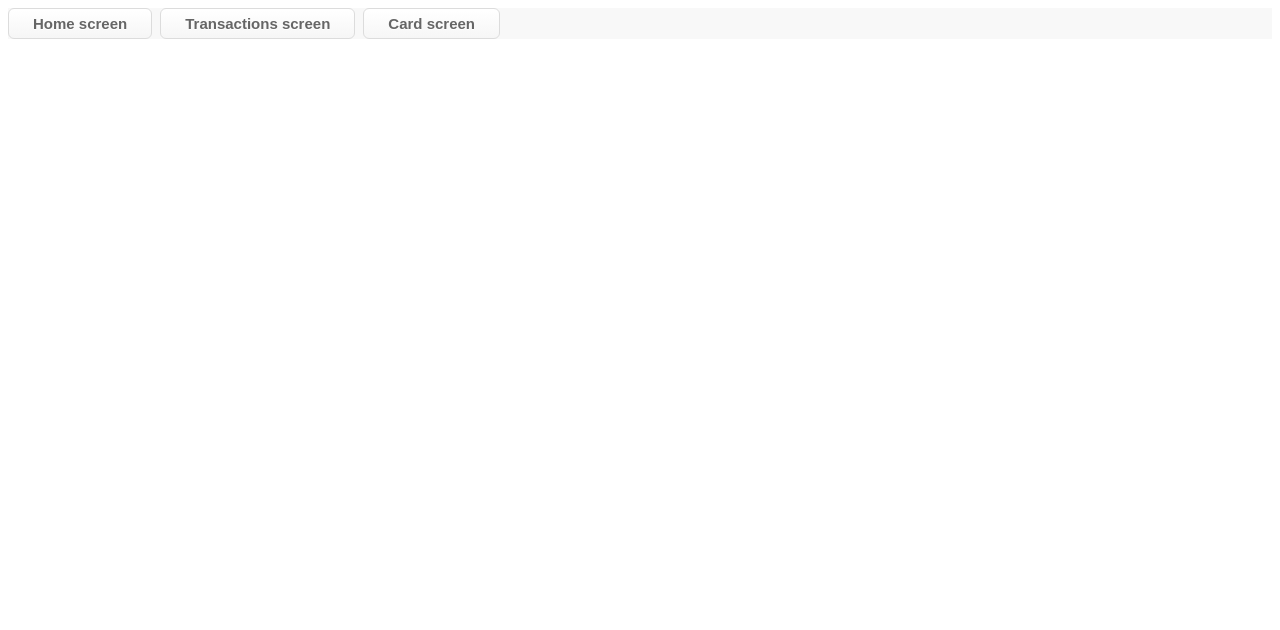
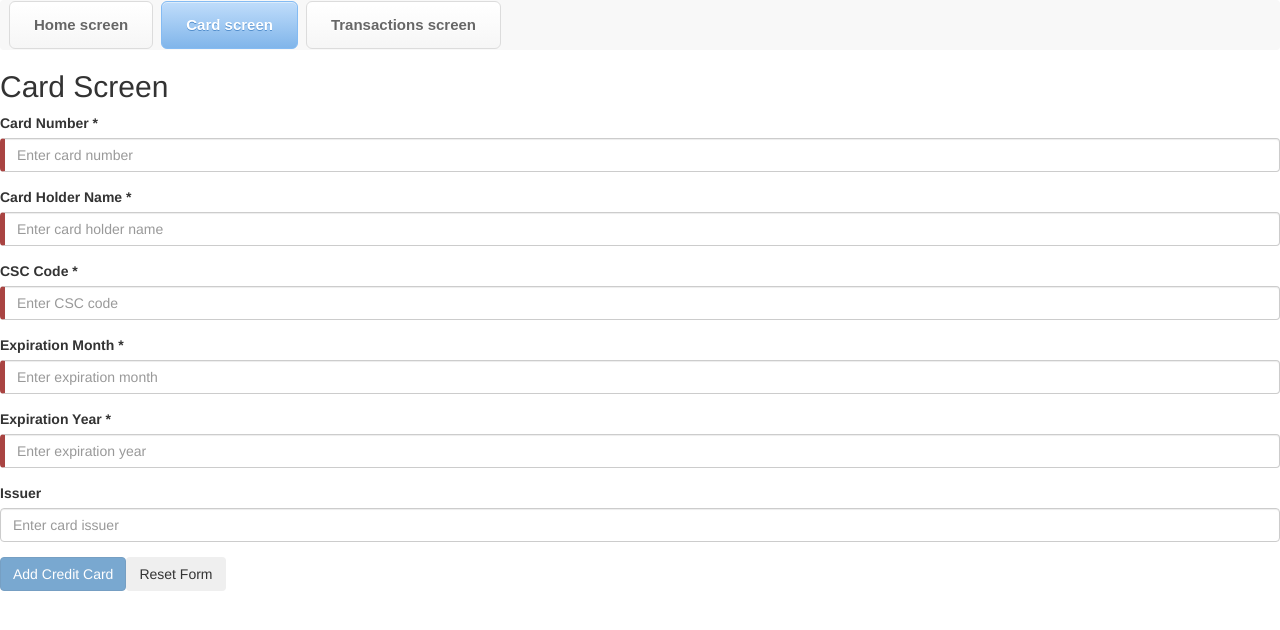
Before and after one commit to EhabBen10/Handin1, an Angular app: page /cardscreen in a window 1280 px wide. Before the commit this address led to /. Shown: the top 630 px of the page. Built offline with nearby package versions, Linux system fonts and the light colour scheme; sample sign-in values are in the browser's storage.

Commit message:
Adding the cardscreen compoent

```diff
--- a/package.json
+++ b/package.json
@@ -22,10 +22,12 @@
   },
   "private": true,
   "dependencies": {
+    "@angular/cdk": "^20.2.2",
     "@angular/common": "^20.1.0",
     "@angular/compiler": "^20.1.0",
     "@angular/core": "^20.1.0",
     "@angular/forms": "^20.1.0",
+    "@angular/material": "^20.2.2",
     "@angular/platform-browser": "^20.1.0",
     "@angular/router": "^20.1.0",
     "rxjs": "~7.8.0",
--- a/src/app/app.component.html
+++ b/src/app/app.component.html
@@ -2,11 +2,11 @@
   <button class="button" routerLink="/home" routerLinkActive="activebutton">
     Home screen
   </button>
+  <button class="button" routerLink="/cardscreen" routerLinkActive="activebutton">
+    Card screen
+  </button>
   <button class="button" routerLink="/temperature" routerLinkActive="activebutton">
     Transactions screen
   </button>
-  <button class="button" routerLink="/rxjs" routerLinkActive="activebutton">
-    Card screen
-  </button>
 </nav>
 <router-outlet />
--- a/src/app/app.routes.ts
+++ b/src/app/app.routes.ts
@@ -9,5 +9,9 @@ export const routes: Routes = [
         path: '',
         redirectTo: 'home',
         pathMatch: 'full'
+    },
+    {
+        path: 'cardscreen',
+        loadComponent: () => import('./cardscreen/cardscreen.component').then(m => m.CardscreenComponent)
     }
 ];
--- /dev/null
+++ b/src/app/cardscreen/cardscreen.component.html
@@ -0,0 +1,74 @@
+<h2>Card Screen</h2>
+<form [formGroup]="creditCardForm" (ngSubmit)="onSubmit()">
+    <!-- Card Number -->
+    <div class="form-group">
+        <label for="cardNumber">Card Number *</label>
+        <input type="text" id="cardNumber" class="form-control" formControlName="cardNumber"
+            placeholder="Enter card number">
+        <div [hidden]="creditCardForm.get('cardNumber')?.valid || creditCardForm.get('cardNumber')?.pristine"
+            class="alert alert-danger">
+            Card number is required, must be 16 digits long, and contain only numbers.
+        </div>
+    </div>
+
+    <!-- Card Holder Name -->
+    <div class="form-group">
+        <label for="cardHolderName">Card Holder Name *</label>
+        <input type="text" id="cardHolderName" class="form-control" formControlName="cardHolderName"
+            placeholder="Enter card holder name">
+        <div [hidden]="creditCardForm.get('cardHolderName')?.valid || creditCardForm.get('cardHolderName')?.pristine"
+            class="alert alert-danger">
+            Card holder name is required and must contain only letters and spaces.
+        </div>
+    </div>
+
+    <!-- CSC Code -->
+    <div class="form-group">
+        <label for="cscCode">CSC Code *</label>
+        <input type="text" id="cscCode" class="form-control" formControlName="cscCode" placeholder="Enter CSC code">
+        <div [hidden]="creditCardForm.get('cscCode')?.valid || creditCardForm.get('cscCode')?.pristine"
+            class="alert alert-danger">
+            CSC code is required, must be 3 digits long, and contain only numbers.
+        </div>
+    </div>
+
+    <!-- Expiration Month -->
+    <div class="form-group">
+        <label for="expirationMonth">Expiration Month *</label>
+        <input type="text" id="expirationMonth" class="form-control" formControlName="expirationMonth"
+            placeholder="Enter expiration month">
+        <div [hidden]="creditCardForm.get('expirationMonth')?.valid || creditCardForm.get('expirationMonth')?.pristine"
+            class="alert alert-danger">
+            Expiration month is required, must be 2 digits long, and contain only numbers.
+        </div>
+    </div>
+
+    <!-- Expiration Year -->
+    <div class="form-group">
+        <label for="expirationYear">Expiration Year *</label>
+        <input type="text" id="expirationYear" class="form-control" formControlName="expirationYear"
+            placeholder="Enter expiration year">
+        <div [hidden]="creditCardForm.get('expirationYear')?.valid || creditCardForm.get('expirationYear')?.pristine"
+            class="alert alert-danger">
+            Expiration year is required, must be 4 digits long, and contain only numbers.
+        </div>
+    </div>
+
+    <!-- Issuer (Optional) -->
+    <div class="form-group">
+        <label for="issuer">Issuer</label>
+        <input type="text" id="issuer" class="form-control" formControlName="issuer" placeholder="Enter card issuer">
+    </div>
+
+    <!-- Submit Button -->
+    <div class="form-group">
+        <button type="submit" class="btn btn-primary" [disabled]="creditCardForm.invalid">
+            Add Credit Card
+        </button>
+        <button type="button" class="btn btn-secondary ml-2" (click)="creditCardForm.reset()">
+            Reset Form
+        </button>
+
+    </div>
+
+</form>
--- /dev/null
+++ b/src/app/cardscreen/cardscreen.component.scss
@@ -0,0 +1,12 @@
+@import url('https://unpkg.com/bootstrap@3.3.7/dist/css/bootstrap.min.css');
+
+.ng-valid[required],
+.ng-valid.required {
+    border-left: 5px solid #42A948;
+    /* green */
+}
+
+.ng-invalid:not(form) {
+    border-left: 5px solid #a94442;
+    /* red */
+}
--- /dev/null
+++ b/src/app/cardscreen/cardscreen.component.ts
@@ -0,0 +1,87 @@
+import { Component, inject } from '@angular/core';
+import { FormBuilder, ReactiveFormsModule, Validators } from '@angular/forms';
+import { CreditCard, CreditCardsService } from '../services/creditcards.service';
+import { MatSnackBar, MatSnackBarHorizontalPosition, MatSnackBarVerticalPosition } from '@angular/material/snack-bar';
+
+@Component({
+  selector: 'app-cardscreen',
+  imports: [ReactiveFormsModule],
+  templateUrl: './cardscreen.component.html',
+  styleUrl: './cardscreen.component.scss'
+})
+export class CardscreenComponent {
+  private formbuilder = inject(FormBuilder);
+  private snackBar = inject(MatSnackBar);
+  protected creditcardService = inject(CreditCardsService);
+  horizontalPosition: MatSnackBarHorizontalPosition = 'right';
+  verticalPosition: MatSnackBarVerticalPosition = 'top';
+
+  creditCardForm = this.formbuilder.group({
+    cardNumber: [
+      null as number | null,
+      [
+        Validators.required,
+        Validators.pattern('^[0-9]{16}$'),
+        Validators.minLength(7),
+        Validators.maxLength(16)
+      ]
+    ],
+    cardHolderName: ['', [
+      Validators.required,
+      Validators.pattern('^[a-zA-Z ]+$')
+    ]],
+    cscCode: [
+      null as number | null,
+      [
+        Validators.required,
+        Validators.pattern('^[0-9]{3}$'),
+        Validators.min(100),
+        Validators.max(999)
+      ]
+    ],
+    expirationMonth: [null as number | null, [
+      Validators.required,
+      Validators.pattern('^[0-9]{2}$'),
+      Validators.min(1),
+      Validators.max(12)
+    ]],
+    expirationYear: [null as number | null, [
+      Validators.required,
+      Validators.pattern('^[0-9]{4}$'),
+    ]],
+    issuer: ['']
+  });
+
+  protected onSubmit() {
+    if (this.creditCardForm.valid) {
+      const formValue = this.creditCardForm.value;
+      const newCard: CreditCard = {
+        cardNumber: Number(formValue.cardNumber),
+        cscCode: Number(formValue.cscCode),
+        cardHolderName: formValue.cardHolderName || '',
+        expirationMonth: Number(formValue.expirationMonth),
+        expirationYear: Number(formValue.expirationYear),
+        issuer: formValue.issuer || '',
+        transactions: []
+      };
+
+      this.creditcardService.addCreditCard(newCard).subscribe({
+        next: (card) => {
+          this.snackBar.open('Credit card added successfully!', 'Close', {
+            duration: 3000,
+            horizontalPosition: this.horizontalPosition,
+            verticalPosition: this.verticalPosition,
+          });
+          this.creditCardForm.reset();
+        },
+        error: (error) => {
+          this.snackBar.open('Failed to add credit card. Please try again.', 'Close', {
+            duration: 5000,
+            horizontalPosition: this.horizontalPosition,
+            verticalPosition: this.verticalPosition,
+          });
+        }
+      });
+    }
+  }
+}
--- a/src/app/services/creditcards.service.ts
+++ b/src/app/services/creditcards.service.ts
@@ -4,7 +4,7 @@ import { Observable } from 'rxjs';
 import { environment } from '../../environments/environment';
 
 export interface CreditCard {
-  cardNumber: string;
+  cardNumber: number;
   cscCode: number;
   cardHolderName: string;
   expirationMonth: number;
@@ -40,4 +40,8 @@ export class CreditCardsService {
     return this.httpClient.delete<void>(`${environment.apiBase}/api/CreditCard/cardnumber?cardnumber=${cardNumber}`);
   }
 
+  public addCreditCard(card: CreditCard): Observable<CreditCard> {
+    return this.httpClient.post<CreditCard>(`${environment.apiBase}/api/CreditCard`, card);
+  }
+
 }
--- a/src/index.html
+++ b/src/index.html
@@ -6,6 +6,8 @@
   <base href="/">
   <meta name="viewport" content="width=device-width, initial-scale=1">
   <link rel="icon" type="image/x-icon" href="favicon.ico">
+  <link href="https://fonts.googleapis.com/css2?family=Roboto:wght@300;400;500&display=swap" rel="stylesheet">
+  <link href="https://fonts.googleapis.com/icon?family=Material+Icons" rel="stylesheet">
 </head>
 <body>
   <app-root></app-root>
--- a/src/styles.scss
+++ b/src/styles.scss
@@ -1 +1,44 @@
+// Include theming for Angular Material with `mat.theme()`.
+// This Sass mixin will define CSS variables that are used for styling Angular Material
+// components according to the Material 3 design spec.
+// Learn more about theming and how to use it for your application's
+// custom components at https://material.angular.dev/guide/theming
+@use '@angular/material' as mat;
+
+html {
+  @include mat.theme((color: (primary: mat.$azure-palette,
+        tertiary: mat.$blue-palette,
+      ),
+      typography: Roboto,
+      density: 0,
+    ));
+}
+
+body {
+  // Default the application to a light color theme. This can be changed to
+  // `dark` to enable the dark color theme, or to `light dark` to defer to the
+  // user's system settings.
+  color-scheme: light;
+
+  // Set a default background, font and text colors for the application using
+  // Angular Material's system-level CSS variables. Learn more about these
+  // variables at https://material.angular.dev/guide/system-variables
+  background-color: var(--mat-sys-surface);
+  color: var(--mat-sys-on-surface);
+  font: var(--mat-sys-body-medium);
+
+  // Reset the user agent margin.
+  margin: 0;
+}
+
 /* You can add global styles to this file, and also import other style files */
+
+html,
+body {
+  height: 100%;
+}
+
+body {
+  margin: 0;
+  font-family: Roboto, "Helvetica Neue", sans-serif;
+}
```
Also changed, not shown: 2 other files (tests, documents, lock files or other folders).
